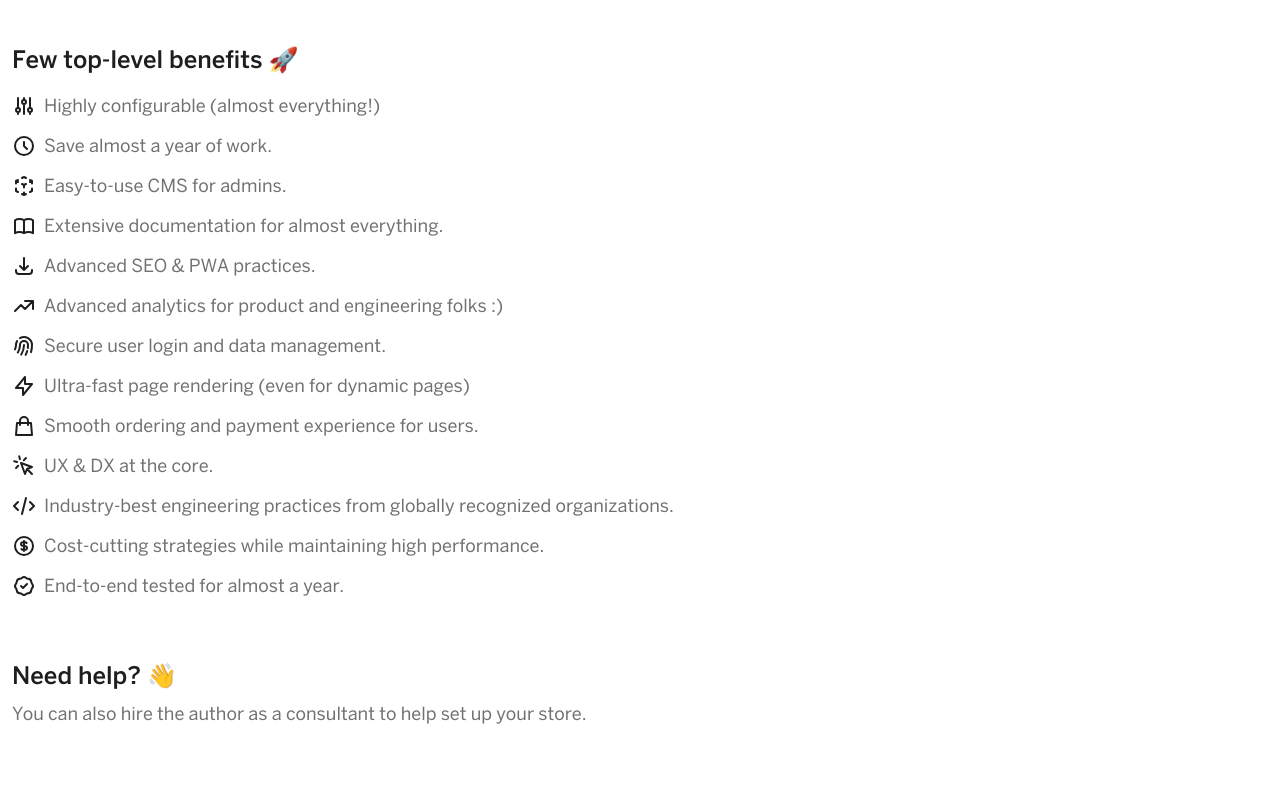
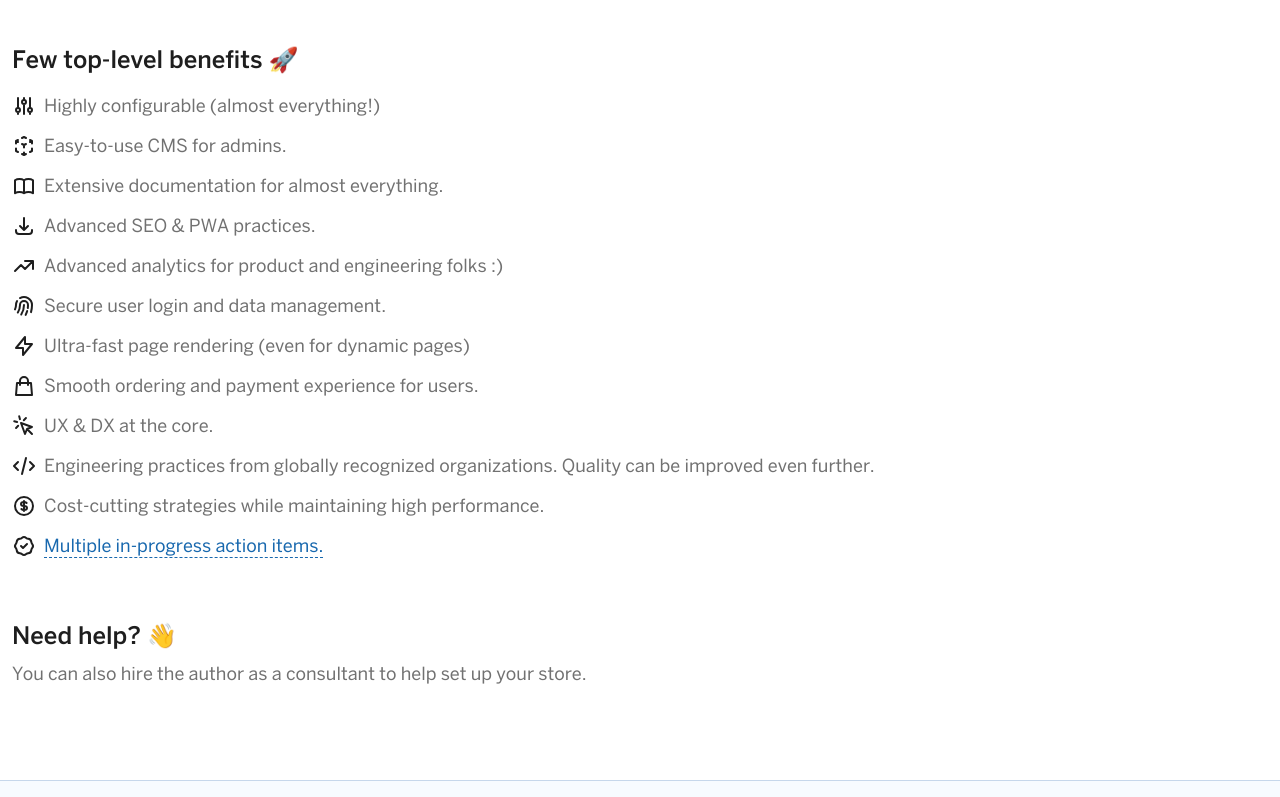
Before and after one commit to yTakkar/ownstore.dev, a Next.js app: page / in a window 1280 px wide. Shown: the part 636-1433 px from the top of the page. Built offline with nearby package versions, Linux system fonts and the light colour scheme.

Commit message:
chore: c

```diff
--- a/pages/index.tsx
+++ b/pages/index.tsx
@@ -38,10 +38,10 @@ const FEATURES = [
     label: 'Highly configurable (almost everything!)',
     icon: AdjustmentsIcon,
   },
-  {
-    label: 'Save almost a year of work.',
-    icon: ClockIcon,
-  },
+  // {
+  //   label: 'Save almost a year of work.',
+  //   icon: ClockIcon,
+  // },
   {
     label: 'Easy-to-use CMS for admins.',
     icon: CubeTransparentIcon,
@@ -75,7 +75,7 @@ const FEATURES = [
     icon: CursorClickIcon,
   },
   {
-    label: 'Industry-best engineering practices from globally recognized organizations.',
+    label: 'Engineering practices from globally recognized organizations. Quality can be improved even further.',
     icon: CodeIcon,
   },
   {
@@ -83,7 +83,14 @@ const FEATURES = [
     icon: CurrencyDollarIcon,
   },
   {
-    label: 'End-to-end tested for almost a year.',
+    label: (
+      <CoreLink
+        url={'https://github.com/OwnStoreOrg/ownstore-website#readme'}
+        isExternal
+        className="border-dashed border-b border-funBlue text-funBlue">
+        Multiple in-progress action items.
+      </CoreLink>
+    ),
     icon: BadgeCheckIcon,
   },
 ]
```
